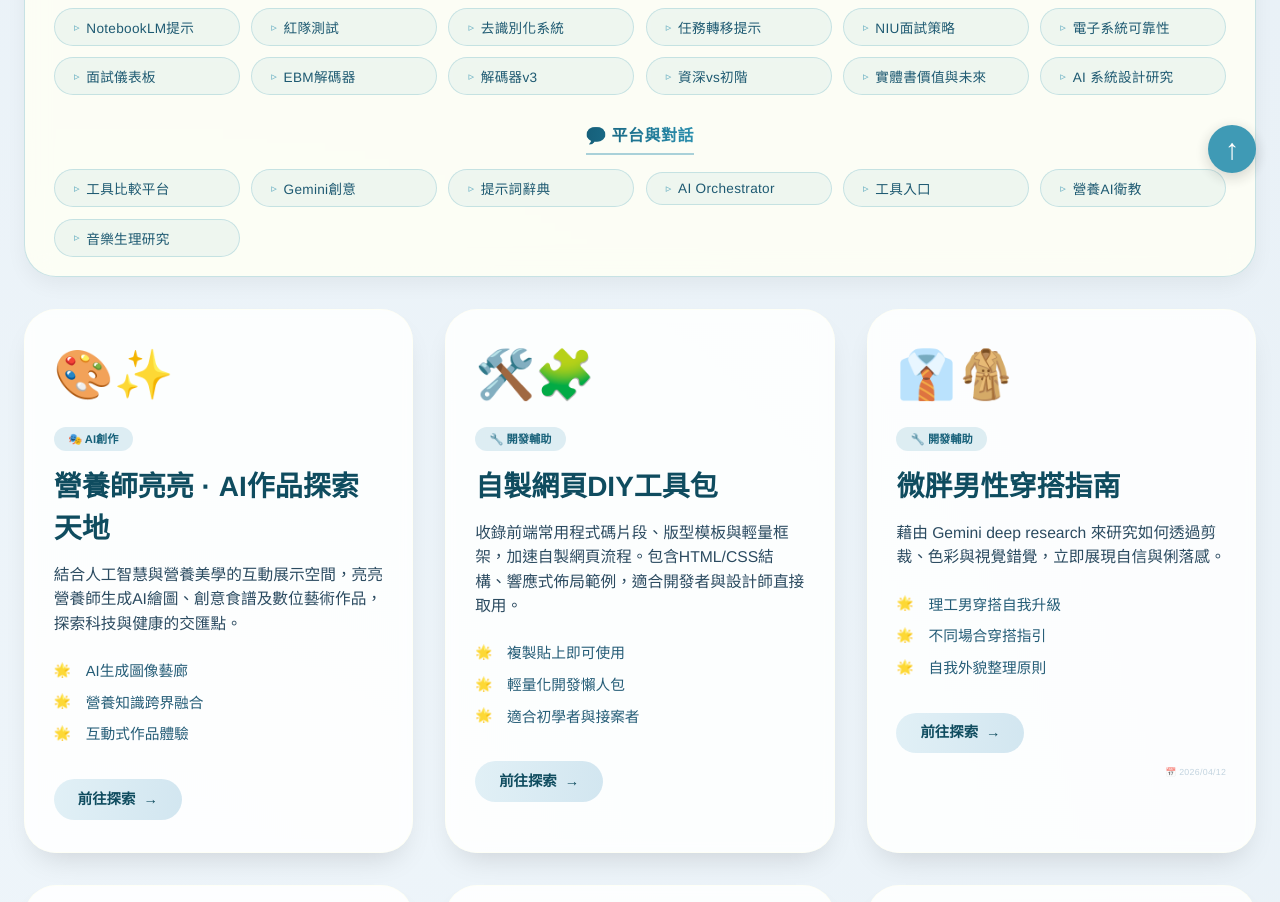
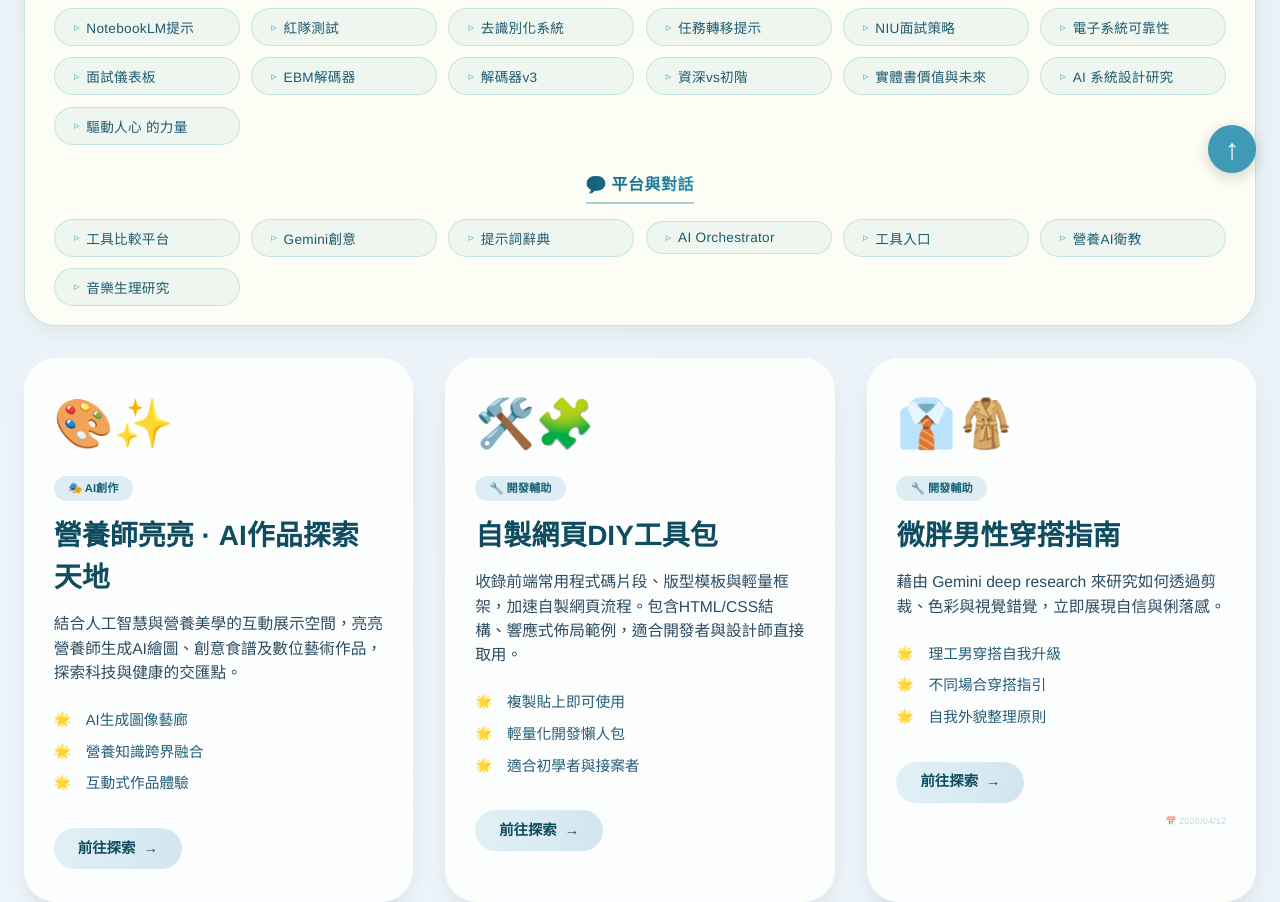
Before and after one commit to s8762999999-design/s8762999999-design.github.io, a plain HTML site: page index.html in a window 1280 px wide. Shown: the part 595-1497 px from the top of the page. Drawn offline with Linux system fonts and the light colour scheme.

Commit message:
Update index.htm

```diff
--- a/index.html
+++ b/index.html
@@ -5,7 +5,7 @@
     <meta name="viewport" content="width=device-width, initial-scale=1.0, viewport-fit=cover">
 
     <title>營養師亮亮AI探索研究成果</title>
-    <meta name="description" content="營養師亮亮AI探索研究成果彙整：AI藝術創作、自製網頁工具、AI人才前瞻、LLM/DS/Claude分析報告、AI工具比較平台、AI Orchestrator、AI工具入口導航、營養AI衛教研究、AI音樂生理研究、AI互動協議設計、AI安全決策樹、NotebookLM提示工程、企業AI紅隊測試、敏感資料去識別化系統、AI任務轉移提示工程、NIU生物資源面試策略、電子系統可靠性研究、NIU面試策略儀表板、EBM健康資訊解碼器、健康資訊解碼器v3、微胖男性穿搭指南、AI資深vs初階技能差異研究、UI/UX學習全攻略、從測試邏輯到萬用思維、PPI決策中樞、會計實務工具箱、智能驗屋雙系統、AI時代下的實體書價值與未來、AI 系統設計研究，以及網頁設計AI提示詞辭典與Gemini創意應用。">
+    <meta name="description" content="營養師亮亮AI探索研究成果彙整：AI藝術創作、自製網頁工具、AI人才前瞻、LLM/DS/Claude分析報告、AI工具比較平台、AI Orchestrator、AI工具入口導航、營養AI衛教研究、AI音樂生理研究、AI互動協議設計、AI安全決策樹、NotebookLM提示工程、企業AI紅隊測試、敏感資料去識別化系統、AI任務轉移提示工程、NIU生物資源面試策略、電子系統可靠性研究、NIU面試策略儀表板、EBM健康資訊解碼器、健康資訊解碼器v3、微胖男性穿搭指南、AI資深vs初階技能差異研究、UI/UX學習全攻略、從測試邏輯到萬用思維、PPI決策中樞、會計實務工具箱、智能驗屋雙系統、AI時代下的實體書價值與未來、AI 系統設計研究、激勵演說研究，以及網頁設計AI提示詞辭典與Gemini創意應用。">
 
     <style>
         * {
@@ -458,7 +458,7 @@
         .resource-card {
             animation: fadeSlideUp 0.5s ease backwards;
         }
-        /* 支援最多 33 張卡片 */
+        /* 支援最多 34 張卡片 */
         .resource-card:nth-child(1) { animation-delay: 0.05s; }
         .resource-card:nth-child(2) { animation-delay: 0.1s; }
         .resource-card:nth-child(3) { animation-delay: 0.15s; }
@@ -492,6 +492,7 @@
         .resource-card:nth-child(31) { animation-delay: 1.55s; }
         .resource-card:nth-child(32) { animation-delay: 1.6s; }
         .resource-card:nth-child(33) { animation-delay: 1.65s; }
+        .resource-card:nth-child(34) { animation-delay: 1.7s; }
     </style>
 </head>
 <body>
@@ -535,8 +536,8 @@
 
 <script>
     // ============================================================
-    // 卡片資料陣列 (共33個)
-    // 已將「AI 系統設計研究」加入「研究報告」群組
+    // 卡片資料陣列 (共34個)
+    // 已將「讓話語成為 驅動人心 的力量」加入「研究報告」群組
     // ============================================================
     const sitesData = [
         // 創作與工具
@@ -567,8 +568,9 @@
         { title: "健康資訊解碼器 v3", shortTitle: "解碼器v3", url: "https://s8762999999-design.github.io/Health_Info_Decoder_v3/", description: "第三代健康資訊解碼平台，整合大型語言模型與醫學知識庫，可解析複雜醫療術語、比對臨床指引，並提供個人化健康建議與衛教資源。", features: ["醫療術語解析", "臨床指引比對", "個人化建議生成"], icon: "🏥🤖", category: "📑 深度報告", group: "研究報告", showDevDate: true },
         { title: "AI 資深 vs 初階 · 技能差異研究", shortTitle: "資深vs初階", url: "https://s8762999999-design.github.io/AI-senion-VS-junior/", description: "深入比較資深 AI 工程師與初階從業者在演算法設計、模型優化、部署維護與問題除錯上的能力差距，提供系統化的技能成長地圖與學習建議。", features: ["技能差距分析", "成長路徑規劃", "實務案例對照"], icon: "📊🎓", category: "📑 深度報告", group: "研究報告", showDevDate: true },
         { title: "AI時代下的實體書價值與未來", shortTitle: "實體書價值與未來", url: "https://s8762999999-design.github.io/LLM-VS-BOOKS-Knowledge-structure-gemini/", description: "在生成式人工智慧（Generative AI）與大型語言模型（Large Language Models, LLMs）引發技術典範轉移的當下，人類社會獲取、處理與內化知識的底層邏輯正經歷前所未有的劇變。當 ChatGPT、Claude 或 Gemini 等智慧代理能夠在毫秒之間，從海量數據中萃取、合成並產出高度客製化的結構化摘要時，傳統實體「知識型書籍」的不可替代性受到了嚴峻的質疑。對於現代學習者與專業人士而言，面對極低獲取成本與極高便利性的 AI 生成內容，花費數天甚至數週閱讀一本數百頁的實體書，似乎已成為一種效率低下的知識獲取手段。", features: ["知識取得模式的變化", "無法完全取代的面向", "結論與未來預測"], icon: "📚🤖", category: "🔧 開發輔助", group: "研究報告", showDevDate: true },
-        // ========= 新加入的「AI 系統設計研究」 =========
         { title: "AI 系統設計研究<br>給醫療/專業人員的 Harness 與 Skill 實戰指南", shortTitle: "AI 系統設計研究", url: "https://s8762999999-design.github.io/Harness_Engineering_Deep_Research-gemini/", description: "這份網頁專為營養師與非工程人員設計，教您從基礎的 AI 對話，進階打造穩定自動化的「Harness 系統與 Skill 技能」。內容透過生活化的醫療比喻、飲食分析等四個實務場景，以及零程式碼工具教學，助您輕鬆建立專屬的 AI 數位助手，全面升級專業工作效率！", features: ["本網頁說明了如何超越單純的提示詞對話，透過建立模組化的「技能（Skills）」與統籌的「治理架構（Harness）」，打造出穩定且高度專業的自動化 AI 系統 。", "結合了醫療與教學的實際場景，展示如何運用階層式智能體分工與標準作業流程，精準完成飲食分析或國家考試準備等複雜任務 。", "提供了一套循序漸進的實作路線圖，引導無程式設計背景的使用者利用無程式碼工具（如 Dify 等平台）建立防護機制，輕鬆打造專屬的 AI 數位助手。"], icon: "🤖⚙️", category: "📑 深度報告", group: "研究報告", showDevDate: true },
+        // ========= 新加入的「讓話語成為 驅動人心 的力量」 =========
+        { title: "讓話語成為 驅動人心 的力量", shortTitle: "驅動人心 的力量", url: "https://s8762999999-design.github.io/Motivational-Speaking-GEMINI/", description: "結合心理學機制與大師級架構，拆解「激勵演說」的底層邏輯。這不僅是一份報告，更是您打造撼動人心演講的實戰導航。", features: ["這是一個高度互動的單頁網頁應用程式（SPA），將激勵演說的心理學底層機制與經典框架轉化為結構化的視覺儀表板。", "詳細拆解了實用的微觀演說技巧，並透過動態折線圖具象化了多位頂尖講者調控聽眾情緒的張力曲線。", "提供了可直接套用的實戰腳本模板，以及一份供講者上台前快速對焦的一頁式速查表（Cheat Sheet）。"], icon: "🗣️✨", category: "📑 深度報告", group: "研究報告", showDevDate: true },
 
         // 平台與對話
         { title: "AI工具綜合比較平台", shortTitle: "工具比較平台", url: "https://aitoolscomp-jaruvq4t.manus.space/?utm_id=97758_v0_s00_e0_tv0", description: "一站式AI工具評測與比較平台，收錄主流人工智慧服務，提供效能數據、價格對比與使用場景建議，幫助開發者與企業快速選型。", features: ["多維度工具評測", "即時效能對比", "應用場景推薦"], icon: "⚖️🤖", category: "🔎 工具評測", group: "平台與對話" },
@@ -601,7 +603,8 @@
         "會計": ["財務", "帳務", "記帳", "傳票", "ERP"],
         "驗屋": ["交屋", "缺失", "檢查", "勾稽", "分級對抗"],
         "實體書": ["紙本書", "書籍", "出版", "知識載體"],
-        "harness": ["馬具", "治理架構", "自動化系統", "skill", "技能"]
+        "harness": ["馬具", "治理架構", "自動化系統", "skill", "技能"],
+        "演說": ["激勵", "演講", "說話", "表達"]
     };
 
     function expandKeywords(keyword) {
@@ -686,8 +689,8 @@
                 if (item.title === "AI 任務轉移提示工程研究" || item.title === "NIU 生物資源在職碩士面試策略研究" || item.title === "電子系統可靠性研究") dateLabel = "📅 2026/04/11";
                 if (item.title === "NIU 面試策略儀表板" || item.title === "EBM 健康資訊解碼器" || item.title === "健康資訊解碼器 v3" || item.title === "微胖男性穿搭指南" || item.title === "AI 資深 vs 初階 · 技能差異研究" || item.title === "UI/UX 學習全攻略 · 設計與研究資源") dateLabel = "📅 2026/04/12";
                 if (item.title === "從測試邏輯到萬用思維" || item.title === "PPI 三元泛用型決策與實證檢索中樞" || item.title === "會計實務工具箱" || item.title === "智能驗屋雙系統 ＋ 專業勾稽清單") dateLabel = "📅 2026/04/13";
-                if (item.title === "AI時代下的實體書價值與未來") dateLabel = "📅 2026/05/03";
-                if (item.title === "AI 系統設計研究<br>給醫療/專業人員的 Harness 與 Skill 實戰指南") dateLabel = "📅 2026/05/03";
+                if (item.title === "AI時代下的實體書價值與未來" || item.title === "AI 系統設計研究<br>給醫療/專業人員的 Harness 與 Skill 實戰指南") dateLabel = "📅 2026/05/03";
+                if (item.title === "讓話語成為 驅動人心 的力量") dateLabel = "📅 2026/05/04";
                 cardInnerHtml += `<div class="dev-date">${dateLabel}</div>`;
             }
             cardInnerHtml += `</div>`;
```
